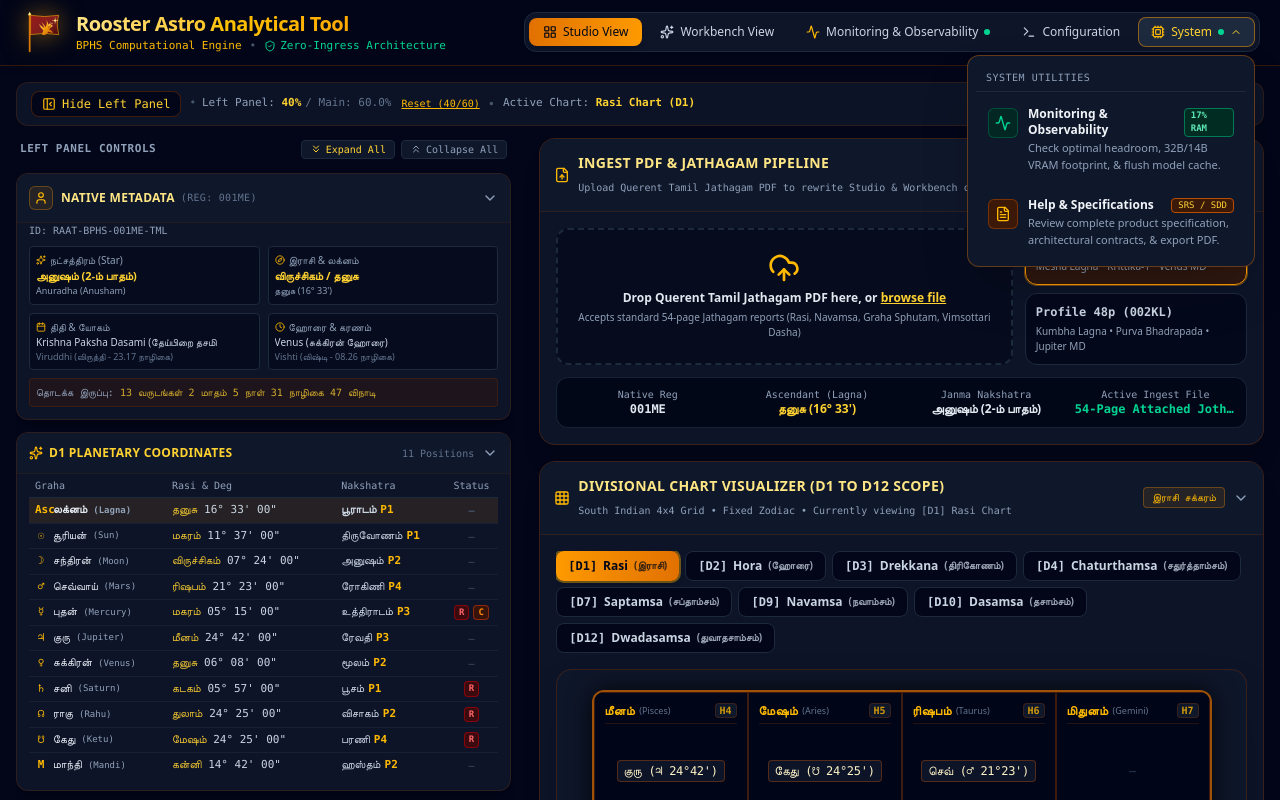
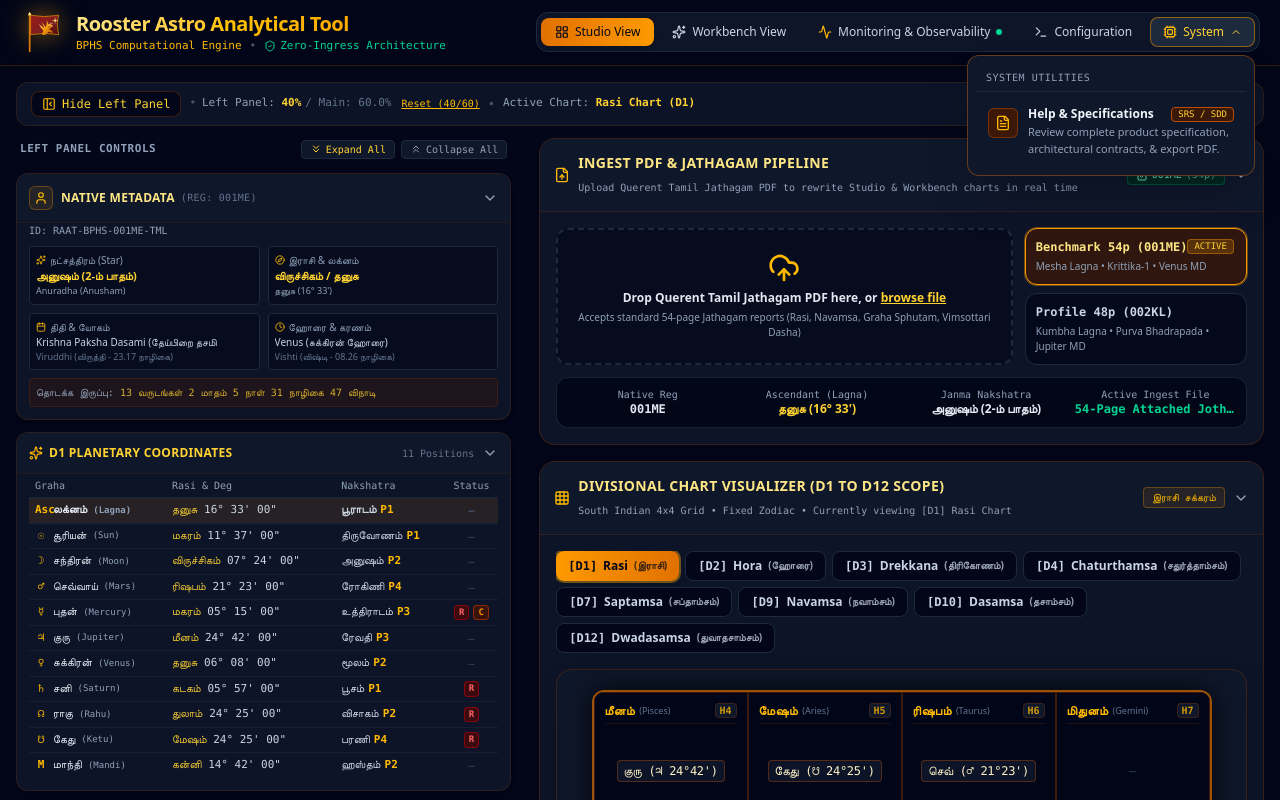
Before and after one commit to j-arun/aistudio, a React (Vite) app: page / in a window 1280 px wide. Both pictures are taken after a click on the button "System". Shown: the top 800 px of the page. Built offline with nearby package versions, Linux system fonts and the light colour scheme.

Commit message:
refactor(header): update system navigation flow
Redirect the resource monitor button to use the tab navigation system and clean up outdated system dropdown references.

```diff
--- a/src/components/Header.tsx
+++ b/src/components/Header.tsx
@@ -152,7 +152,7 @@ export const Header: React.FC<HeaderProps> = ({
           {/* Mobile Quick Action for System Dropdown */}
           <div className="flex md:hidden items-center gap-1.5">
             <button
-              onClick={onOpenResourceMonitor}
+              onClick={() => onTabChange('monitor')}
               className={`p-2 rounded-lg border text-xs font-mono flex items-center gap-1 ${
                 monitorState.trafficStatus === 'green'
                   ? 'bg-slate-900 text-emerald-300 border-emerald-700/50'
@@ -160,7 +160,7 @@ export const Header: React.FC<HeaderProps> = ({
                   ? 'bg-amber-950/80 text-amber-300 border-amber-500/60'
                   : 'bg-red-950 text-red-200 border-red-500 animate-pulse'
               }`}
-              title="Monitoring / Optimal Headroom"
+              title="Monitoring & Observability"
             >
               <Activity className="w-3.5 h-3.5" />
             </button>
@@ -231,31 +231,19 @@ export const Header: React.FC<HeaderProps> = ({
             <span>Configuration</span>
           </button>
 
-          {/* Menu Item 5: System (Dropdown with Monitoring & Help) */}
+          {/* Menu Item 5: System (Dropdown with Help & Specifications) */}
           <div className="relative" ref={dropdownRef}>
             <button
               onClick={() => setIsSystemDropdownOpen((prev) => !prev)}
               className={`px-3 py-1.5 rounded-lg text-xs font-medium transition-all flex items-center gap-1.5 cursor-pointer ${
-                isSystemDropdownOpen || isResourceMonitorOpen
+                isSystemDropdownOpen
                   ? 'bg-slate-800 text-amber-300 border border-amber-500/50'
                   : 'text-slate-300 hover:text-white hover:bg-slate-800/60'
               }`}
-              title="System Menu: Monitoring & Observability, SRS & Design Document"
+              title="System Menu: Help, SRS & System Design Document"
             >
               <Cpu className="w-3.5 h-3.5 text-amber-400" />
               <span>System</span>
-
-              {/* Status Indicator Dot for Headroom */}
-              <span
-                className={`w-1.5 h-1.5 rounded-full ${
-                  monitorState.trafficStatus === 'green'
-                    ? 'bg-emerald-400'
-                    : monitorState.trafficStatus === 'yellow'
-                    ? 'bg-amber-400 animate-pulse'
-                    : 'bg-red-400 animate-bounce'
-                }`}
-              />
-
               <ChevronDown className={`w-3 h-3 transition-transform duration-200 ${isSystemDropdownOpen ? 'rotate-180 text-amber-300' : 'text-slate-400'}`} />
             </button>
 
@@ -266,45 +254,7 @@ export const Header: React.FC<HeaderProps> = ({
                   System Utilities
                 </div>
 
-                {/* Sub-item A: Monitoring / Observability (Optimal Headroom) */}
-                <button
-                  type="button"
-                  onClick={(e) => {
-                    e.preventDefault();
-                    e.stopPropagation();
-                    setIsSystemDropdownOpen(false);
-                    onTabChange('monitor');
-                    onOpenResourceMonitor();
-                  }}
-                  className="w-full text-left px-3 py-2.5 rounded-lg hover:bg-slate-800/80 transition-colors flex items-start gap-2.5 cursor-pointer group"
-                >
-                  <div className="p-1.5 rounded-md bg-emerald-950/80 border border-emerald-700/50 text-emerald-400 group-hover:scale-105 transition-transform mt-0.5">
-                    <Activity className="w-4 h-4" />
-                  </div>
-                  <div className="flex-1">
-                    <div className="flex items-center justify-between">
-                      <span className="text-xs font-semibold text-slate-100 group-hover:text-amber-300 transition-colors">
-                        Monitoring & Observability
-                      </span>
-                      <span
-                        className={`text-[9px] font-mono px-1.5 py-0.2 rounded font-bold ${
-                          monitorState.trafficStatus === 'green'
-                            ? 'bg-emerald-950 text-emerald-300 border border-emerald-700'
-                            : monitorState.trafficStatus === 'yellow'
-                            ? 'bg-amber-950 text-amber-300 border border-amber-700'
-                            : 'bg-red-950 text-red-300 border border-red-700'
-                        }`}
-                      >
-                        {monitorState.ramUtilizationPct}% RAM
-                      </span>
-                    </div>
-                    <p className="text-[11px] text-slate-400 mt-0.5">
-                      Check optimal headroom, 32B/14B VRAM footprint, & flush model cache.
-                    </p>
-                  </div>
-                </button>
-
-                {/* Sub-item B: Help (SRS & System Design Document) */}
+                {/* Sub-item: Help (SRS & System Design Document) */}
                 <button
                   type="button"
                   onClick={(e) => {
@@ -313,7 +263,7 @@ export const Header: React.FC<HeaderProps> = ({
                     setIsSystemDropdownOpen(false);
                     onOpenHelpDocs();
                   }}
-                  className="w-full text-left px-3 py-2.5 rounded-lg hover:bg-slate-800/80 transition-colors flex items-start gap-2.5 cursor-pointer group mt-1"
+                  className="w-full text-left px-3 py-2.5 rounded-lg hover:bg-slate-800/80 transition-colors flex items-start gap-2.5 cursor-pointer group"
                 >
                   <div className="p-1.5 rounded-md bg-amber-950/80 border border-amber-700/50 text-amber-400 group-hover:scale-105 transition-transform mt-0.5">
                     <FileText className="w-4 h-4" />
```
